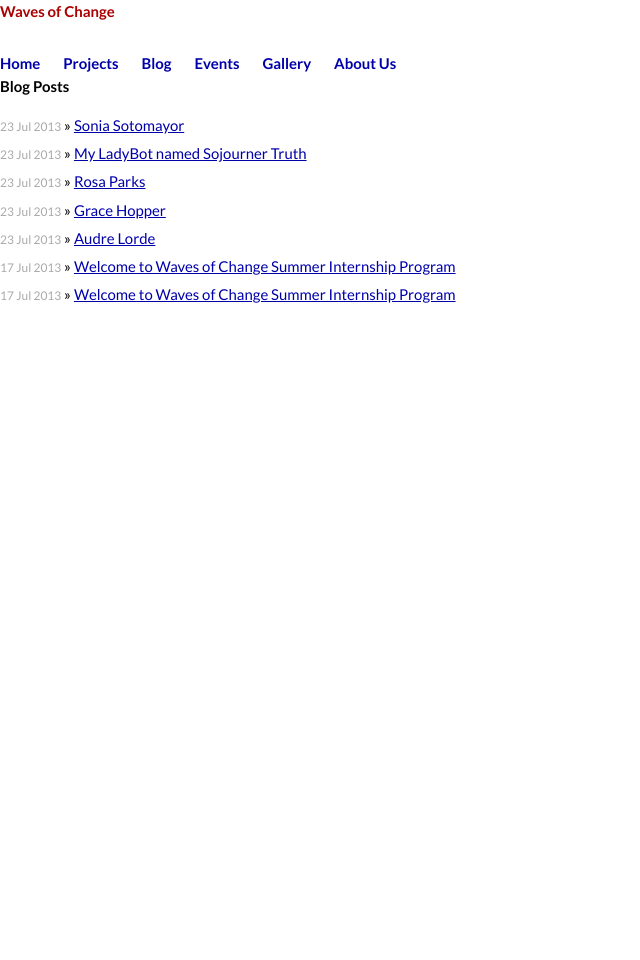
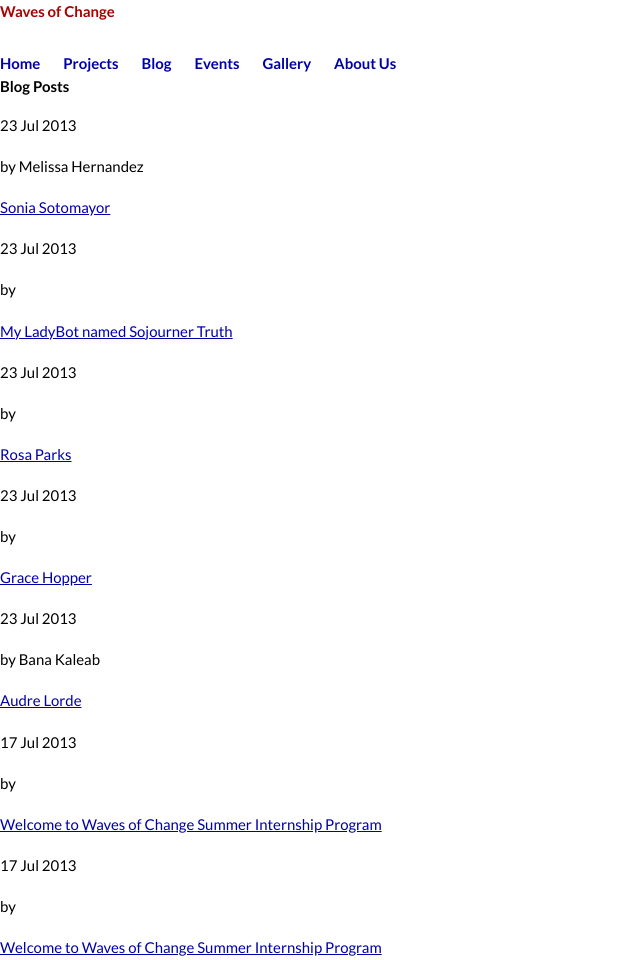
Before and after one commit to WavesofChange/woc-jekyll, a Jekyll site: the page built from index.html, in a window 1280 px wide. Shown: the whole page, without its empty margins (0-640 px from the left). Built offline with Jekyll 4.4.1, drawn with Linux system fonts in a browser that asks for light colours; before the commit the page ends 900 px from its top, so only the background shows below that.

Commit message:
correctly link post to pages

```diff
--- a/index.html
+++ b/index.html
@@ -7,7 +7,11 @@
     <h1>Blog Posts</h1>
     <ul class="posts">
       {% for post in site.posts %}
-        <li><span>{{ post.date | date_to_string }}</span> &raquo; <a href="{{ post.url }}">{{ post.title }} </a></li>
+        <li>
+          <p>{{ post.date | date_to_string }}</p>
+          <p>by {{ post.author }}</p>
+          <p><a href="{{ site.baseurl}}/{{ post.url }}">{{ post.title }}</a></p>
+        </li>
       {% endfor %}
     </ul>
   </div>
```
